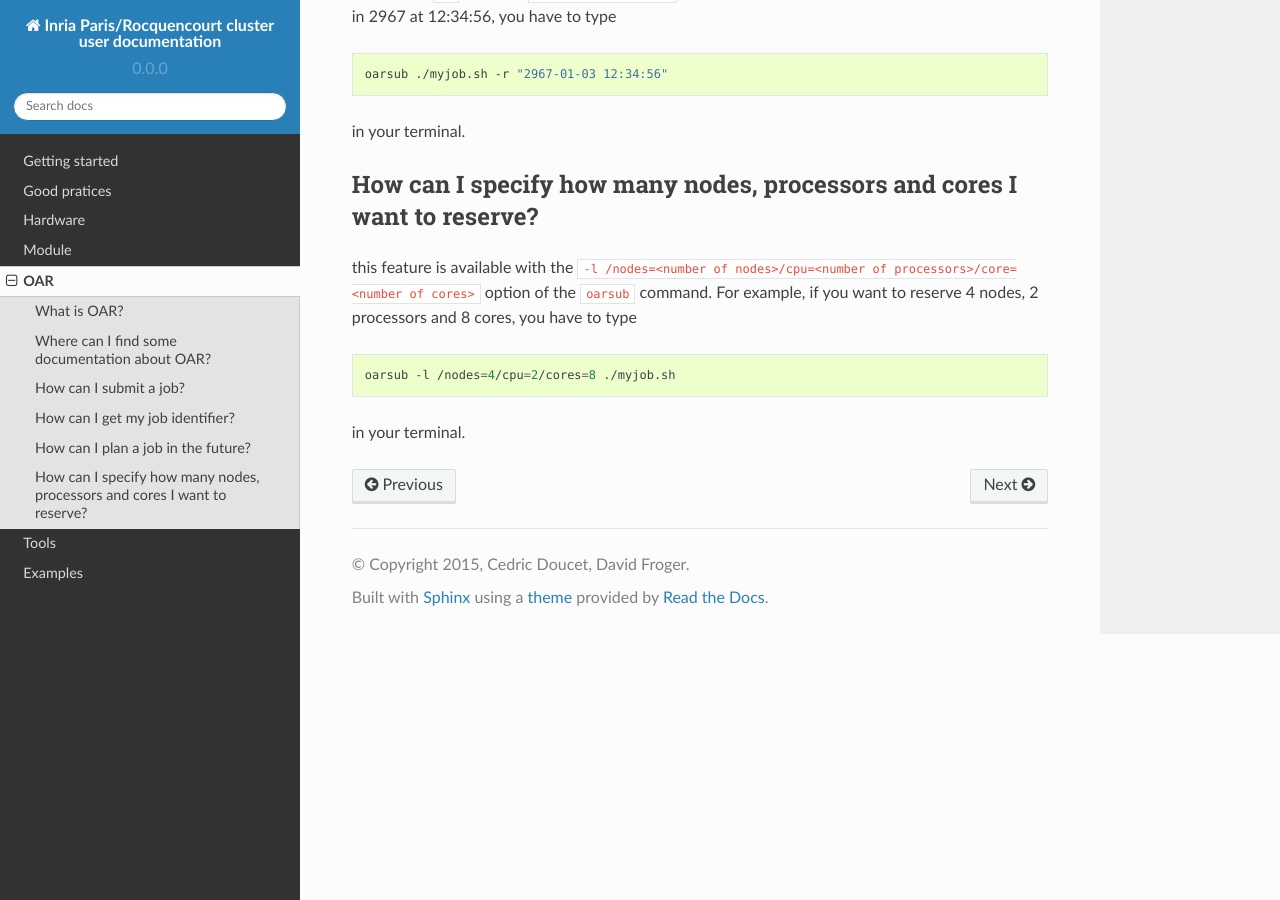
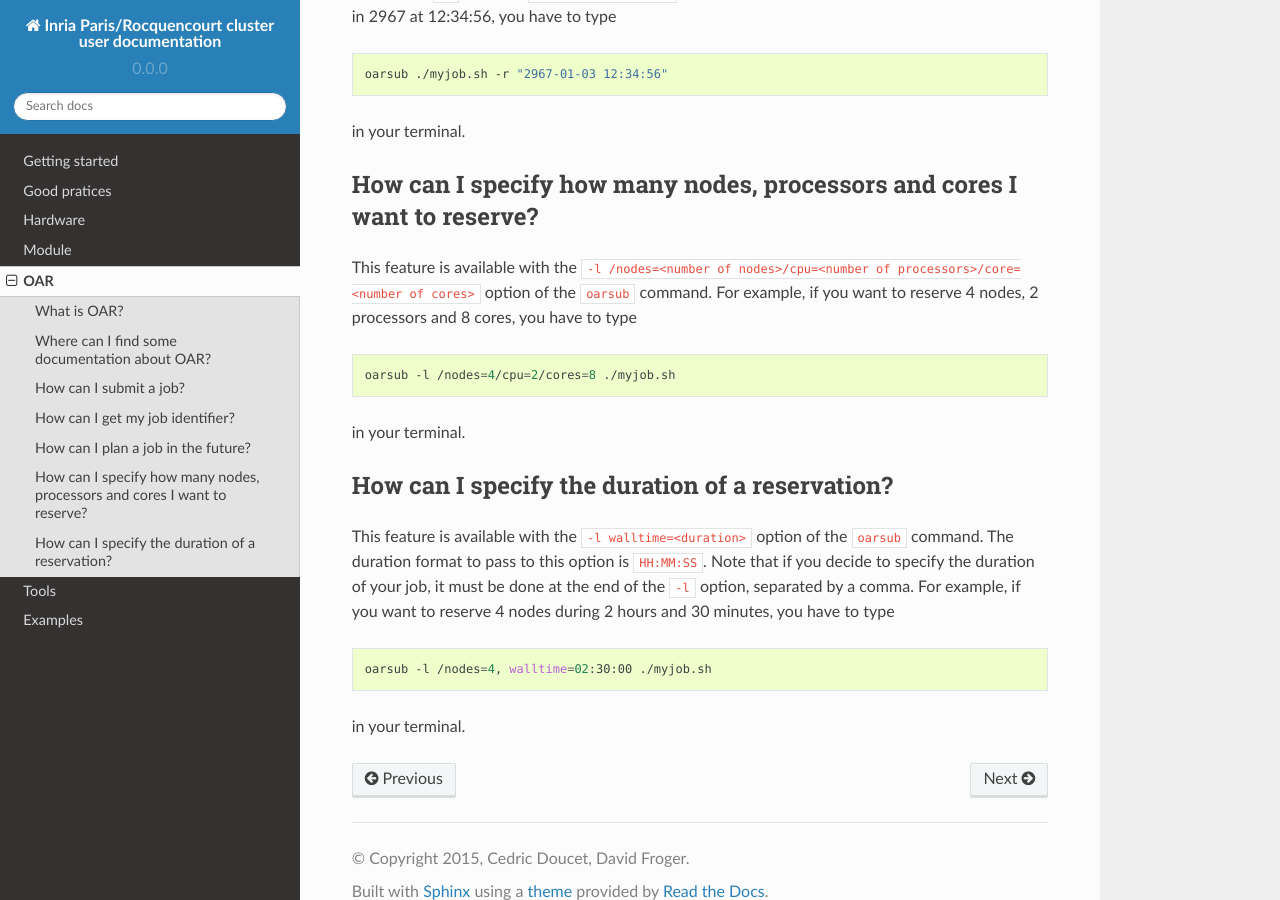
Before and after one commit to abertout/rioc, a Sphinx documentation site: the page built from doc/oar.rst, in a window 1280 px wide and 900 px high, scrolled down 1220 px. Built offline with Sphinx 7.4.7 and the Read the Docs theme 2.0.0, drawn with Linux system fonts in a browser that asks for light colours.

Commit message:
Add a new entry: how to specify the duration of a reservation

```diff
--- a/doc/oar.rst
+++ b/doc/oar.rst
@@ -59,10 +59,21 @@ in your terminal.
 How can I specify how many nodes, processors and cores I want to reserve?
 ~~~~~~~~~~~~~~~~~~~~~~~~~~~~~~~~~~~~~~~~~~~~~~~~~~~~~~~~~~~~~~~~~~~~~~~~~
 
-this feature is available with the ``-l /nodes=<number of nodes>/cpu=<number of processors>/core=<number of cores>`` option of the ``oarsub`` command. For example, if you want to reserve 4 nodes, 2 processors and 8 cores, you have to type
+This feature is available with the ``-l /nodes=<number of nodes>/cpu=<number of processors>/core=<number of cores>`` option of the ``oarsub`` command. For example, if you want to reserve 4 nodes, 2 processors and 8 cores, you have to type
 
 .. code-block:: bash
 
    oarsub -l /nodes=4/cpu=2/cores=8 ./myjob.sh
 
 in your terminal.
+
+How can I specify the duration of a reservation?
+~~~~~~~~~~~~~~~~~~~~~~~~~~~~~~~~~~~~~~~~~~~~~~~~
+
+This feature is available with the ``-l walltime=<duration>`` option of the ``oarsub`` command. The duration format to pass to this option is ``HH:MM:SS``. Note that if you decide to specify the duration of your job, it must be done at the end of the ``-l`` option, separated by a comma. For example, if you want to reserve 4 nodes during 2 hours and 30 minutes, you have to type
+
+.. code-block:: bash
+
+   oarsub -l /nodes=4, walltime=02:30:00 ./myjob.sh
+
+in your terminal.
```
